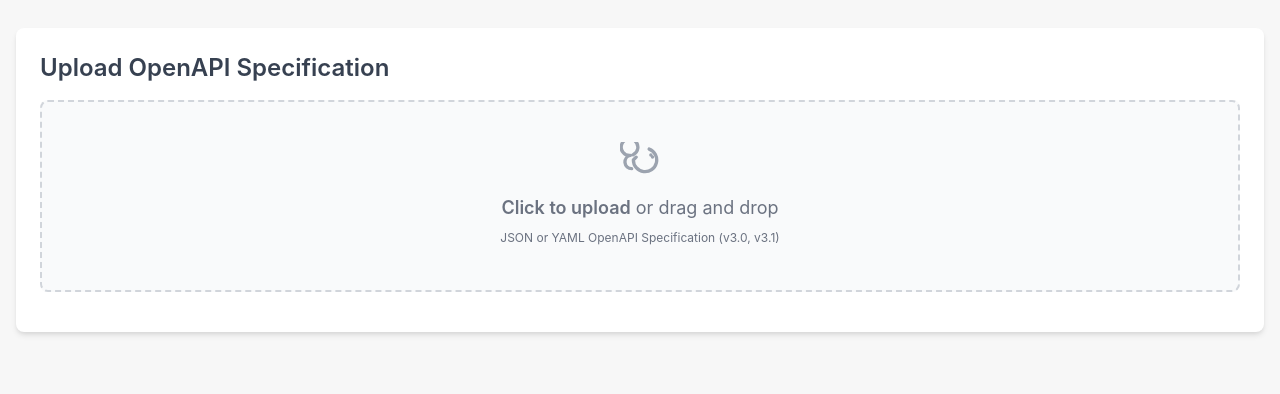
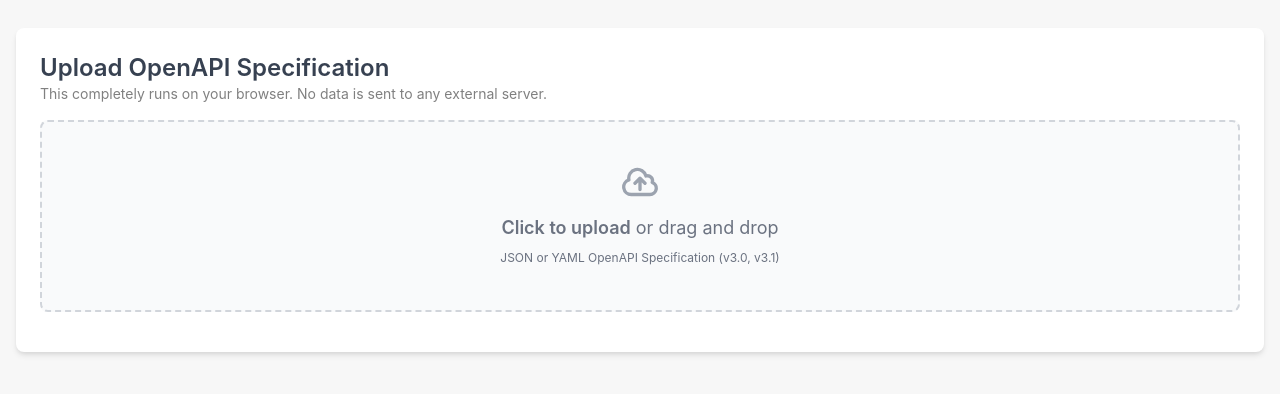
Before and after one commit to nanna7077/openapi-jsonschema-generator, a website: page docs/index.html in a window 1280 px wide. Shown: the part 76-470 px from the top of the page. Drawn offline with nearby package versions, Linux system fonts and the light colour scheme.

```diff
--- a/docs/index.html
+++ b/docs/index.html
@@ -73,9 +73,13 @@
             </h1>
 
             <div class="card p-6 mb-8">
-                <h2 class="text-2xl font-semibold text-gray-700 mb-4">
+                <h2 class="text-2xl font-semibold text-gray-700">
                     Upload OpenAPI Specification
                 </h2>
+                <p class="mb-4 text-sm text-[#808080]">
+                    This completely runs on your browser. No data is sent to any
+                    external server.
+                </p>
                 <div class="flex items-center justify-center w-full">
                     <label
                         for="dropzone-file"
@@ -85,6 +89,7 @@
                             class="flex flex-col items-center justify-center pt-5 pb-6"
                         >
                             <svg
+                                aria-hidden="true"
                                 class="w-10 h-10 mb-3 text-gray-400"
                                 fill="none"
                                 stroke="currentColor"
@@ -95,7 +100,7 @@
                                     stroke-linecap="round"
                                     stroke-linejoin="round"
                                     stroke-width="2"
-                                    d="M7 16a4 4 0 01-.88-7.903 5 5 0 111.75-0.467M17.5 4.25a7 7 0 11-9.484 6.524l1.662-1.663M18.5 7.8h.01M19.5 9h.01"
+                                    d="M12 16.5V9.75m0 0l3 3m-3-3l-3 3M6.75 19.5a4.5 4.5 0 01-1.41-8.775 5.25 5.25 0 0110.233-2.33 3 3 0 013.758 3.848A3.752 3.752 0 0118 19.5H6.75z"
                                 ></path>
                             </svg>
                             <p
```
